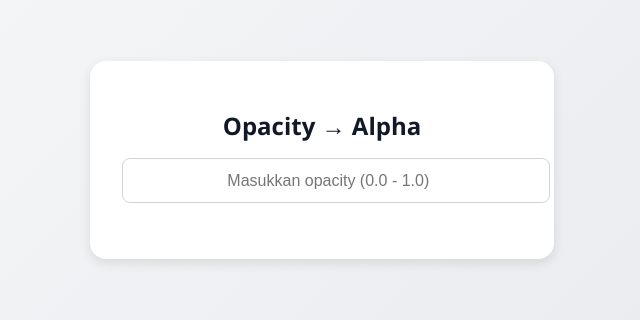
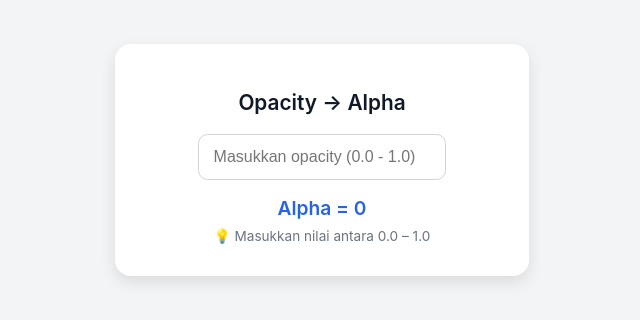
Before and after one commit to rizkijuliansyaham/my-mini-tools, a plain HTML site: page index.html in a window 1280 px wide. Shown: the part 240-560 px from the top of the page, without its empty margins (318-958 px from the left). Drawn offline with Linux system fonts and the light colour scheme.

Commit message:
style: minor update

```diff
--- a/index.html
+++ b/index.html
@@ -1,13 +1,14 @@
 <!DOCTYPE html>
 <html lang="en">
+
 <head>
     <meta charset="UTF-8" />
     <meta name="viewport" content="width=device-width, initial-scale=1.0" />
     <title>Opacity → Alpha Calculator</title>
     <style>
         body {
-      font-family: "Segoe UI", sans-serif;
-      background: linear-gradient(135deg, #f9fafb, #e5e7eb);
+            font-family: "Inter", "Segoe UI", sans-serif;
+            background: #f3f4f6;
             display: flex;
             align-items: center;
             justify-content: center;
@@ -18,56 +19,65 @@
         .card {
             background: white;
             border-radius: 1rem;
-      box-shadow: 0 4px 12px rgba(0,0,0,0.1);
+            box-shadow: 0 6px 16px rgba(0, 0, 0, 0.1);
             padding: 2rem;
-      max-width: 400px;
+            max-width: 350px;
             width: 100%;
             text-align: center;
         }
 
         h1 {
-      font-size: 1.5rem;
-      margin-bottom: 1rem;
+            font-size: 1.3rem;
+            margin-bottom: 1.2rem;
             color: #111827;
+            font-weight: 600;
         }
 
         input {
-      width: 100%;
+            width: 80%;
+            /* jangan full 100% */
+            max-width: 220px;
+            /* biar tidak terlalu panjang */
             padding: 0.8rem;
             font-size: 1rem;
             border: 1px solid #d1d5db;
-      border-radius: 0.5rem;
+            border-radius: 0.6rem;
             outline: none;
-      margin-bottom: 1rem;
-      transition: border 0.2s ease;
             text-align: center;
+            transition: border 0.2s ease, box-shadow 0.2s ease;
+            margin: 0 auto;
+            /* center horizontal */
+            display: block;
         }
+
 
         input:focus {
             border-color: #2563eb;
+            box-shadow: 0 0 0 3px rgba(37, 99, 235, 0.3);
         }
 
         .result {
-      margin-top: 0.5rem;
+            margin-top: 1rem;
             font-size: 1.2rem;
             font-weight: 600;
             color: #2563eb;
         }
+
+        .hint {
+            margin-top: 0.5rem;
+            font-size: 0.85rem;
+            color: #6b7280;
+        }
     </style>
 </head>
+
 <body>
     <div class="card">
         <h1>Opacity → Alpha</h1>
-    <input
-      type="number"
-      id="opacity"
-      step="0.01"
-      min="0"
-      max="1"
-      placeholder="Masukkan opacity (0.0 - 1.0)"
-      oninput="calculate()"
-    />
-    <div class="result" id="result"></div>
+        <input type="number" id="opacity" step="0.01" min="0" max="1" placeholder="Masukkan opacity (0.0 - 1.0)"
+            oninput="calculate()" />
+        <div class="result" id="result">Alpha = 0</div>
+        <div class="hint">💡 Masukkan nilai antara 0.0 – 1.0</div>
     </div>
 
     <script>
@@ -75,12 +85,15 @@
             const opacity = parseFloat(document.getElementById("opacity").value);
             const resultEl = document.getElementById("result");
             if (isNaN(opacity) || opacity < 0 || opacity > 1) {
-        resultEl.innerText = "Masukkan angka 0.0 - 1.0";
+                resultEl.innerText = "Masukkan angka valid (0.0 - 1.0)";
+                resultEl.style.color = "red";
                 return;
             }
             const alpha = Math.round(opacity * 255);
             resultEl.innerText = `Alpha = ${alpha}`;
+            resultEl.style.color = "#2563eb";
         }
     </script>
 </body>
+
 </html>
```
Lines whose indentation alone changed are shown as unchanged.
